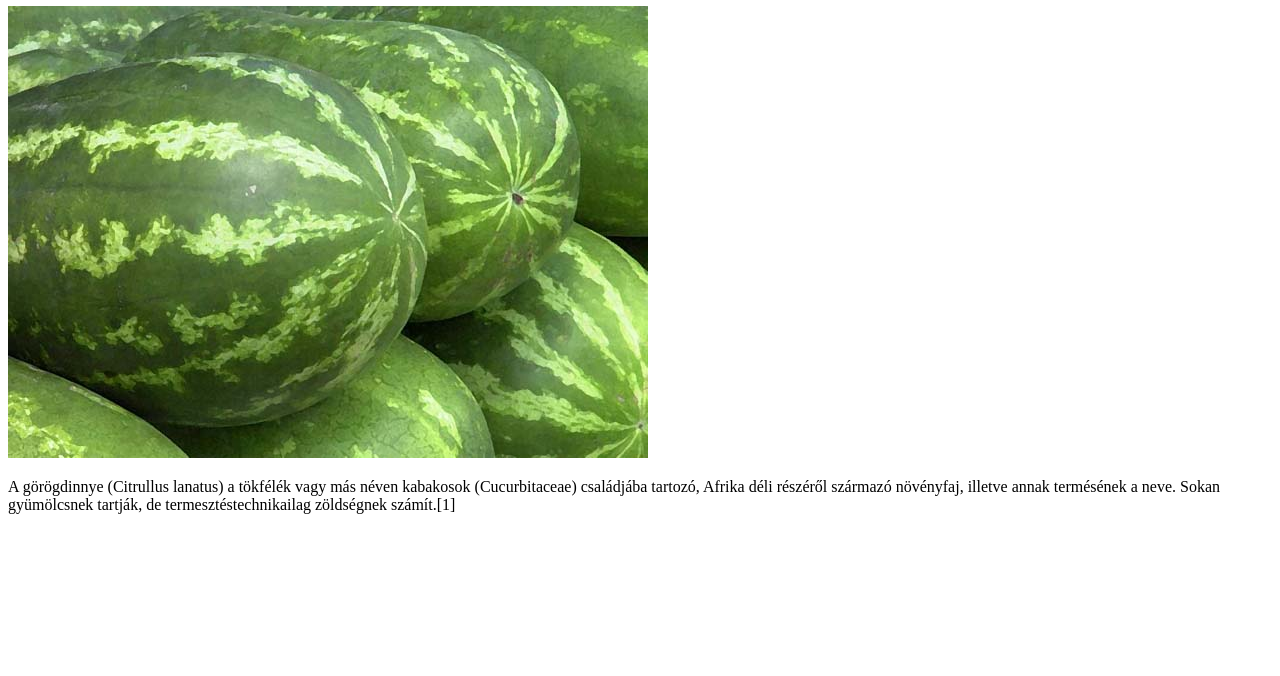
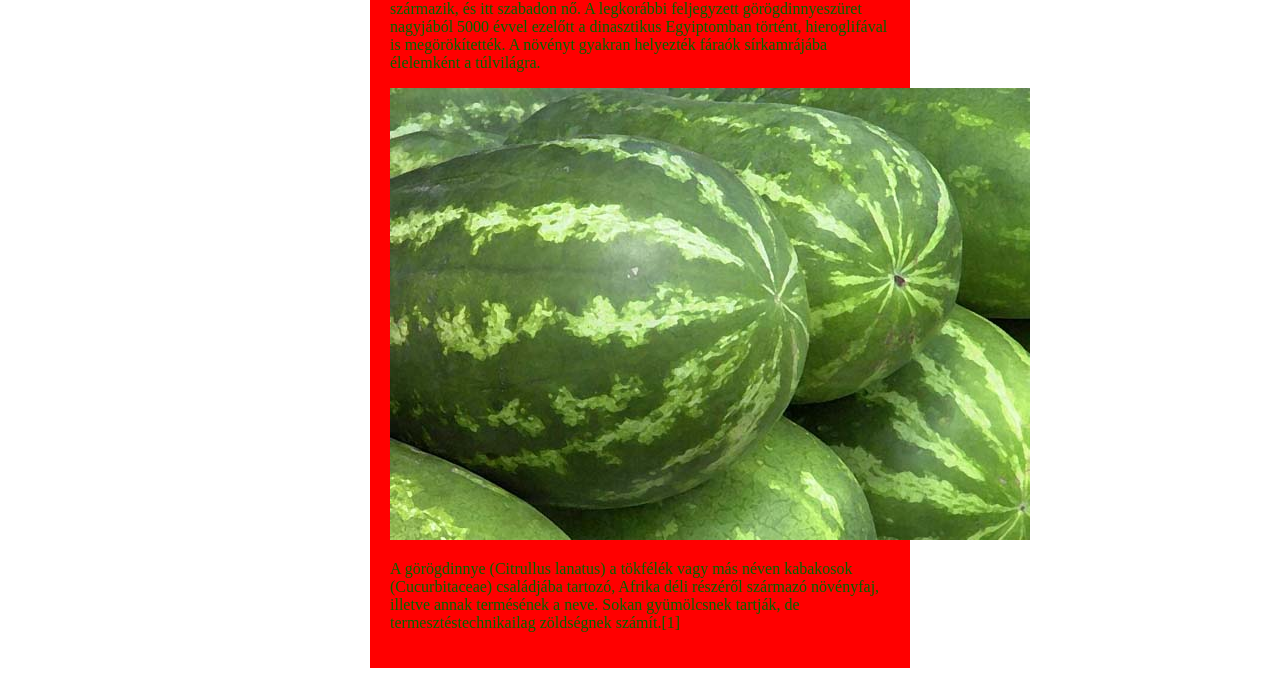
Before and after one commit to borbelym/2025-10-05, a plain HTML site: page index.html in a window 1280 px wide. Shown: the part 144-820 px from the top of the page. Drawn offline with Linux system fonts and the light colour scheme.

Commit message:
formázás

```diff
--- a/index.html
+++ b/index.html
@@ -7,7 +7,7 @@
     <link rel="stylesheet" href="style.css">
 </head>
 <body>
-    <div>
+    <div class="container">
         <h1>Dinnyék</h1>
         <p>David Livingstone, a híres Afrika-kutató, úgy írja le a görögdinnyét, hogy a Kalahári sivatagban rengeteg található belőle, úgy gondolják, hogy innen származik, és itt szabadon nő. A legkorábbi feljegyzett görögdinnyeszüret nagyjából 5000 évvel ezelőtt a dinasztikus Egyiptomban történt, hieroglifával is megörökítették. A növényt gyakran helyezték fáraók sírkamrájába élelemként a túlvilágra.</p>
         <img src="Summer_99.jpg" alt="Dinnye">
--- a/style.css
+++ b/style.css
@@ -1,3 +1,13 @@
 h1{
     color:chartreuse;
 }
+
+p{
+    color:darkgreen
+}
+.container{
+    width: 500px;
+    background-color: hsl(0, 100%, 50%);
+    margin: auto;
+    padding: 20px;
+}
```
